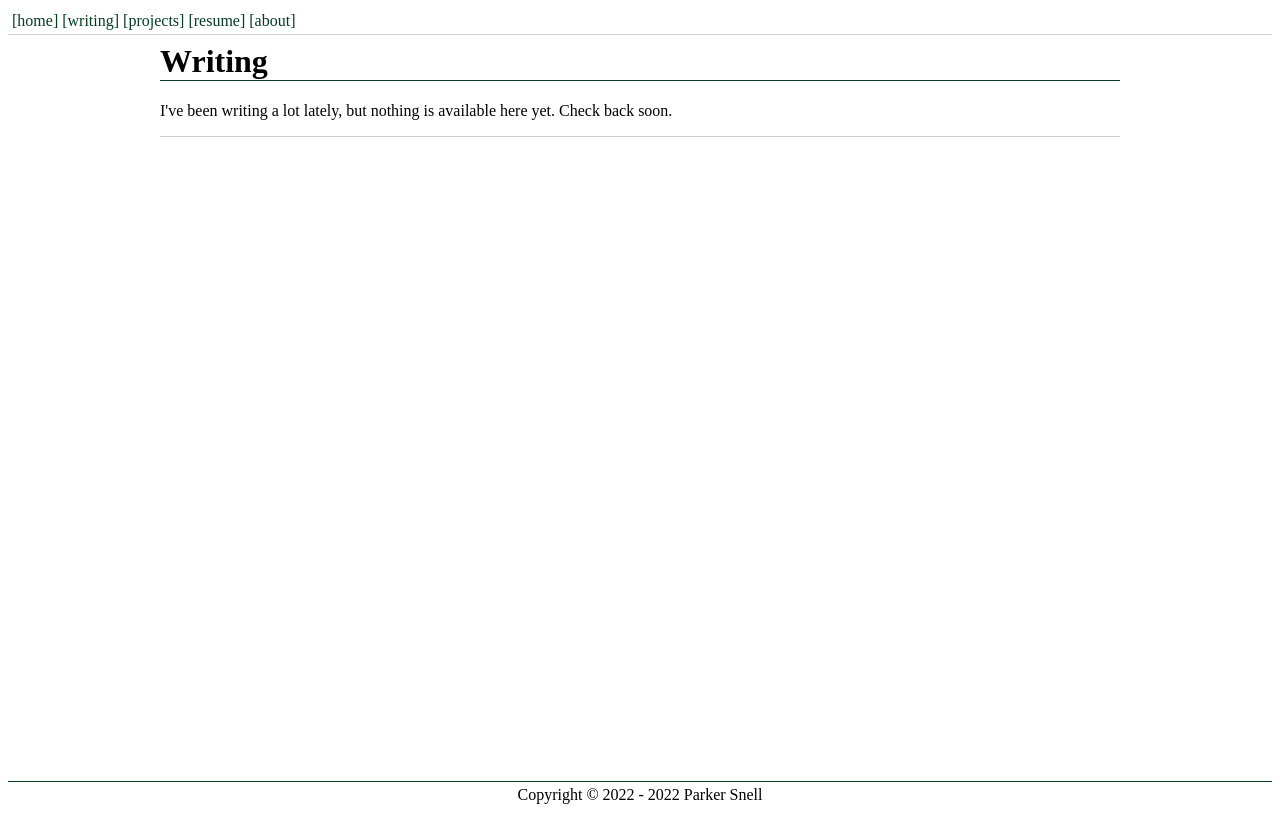
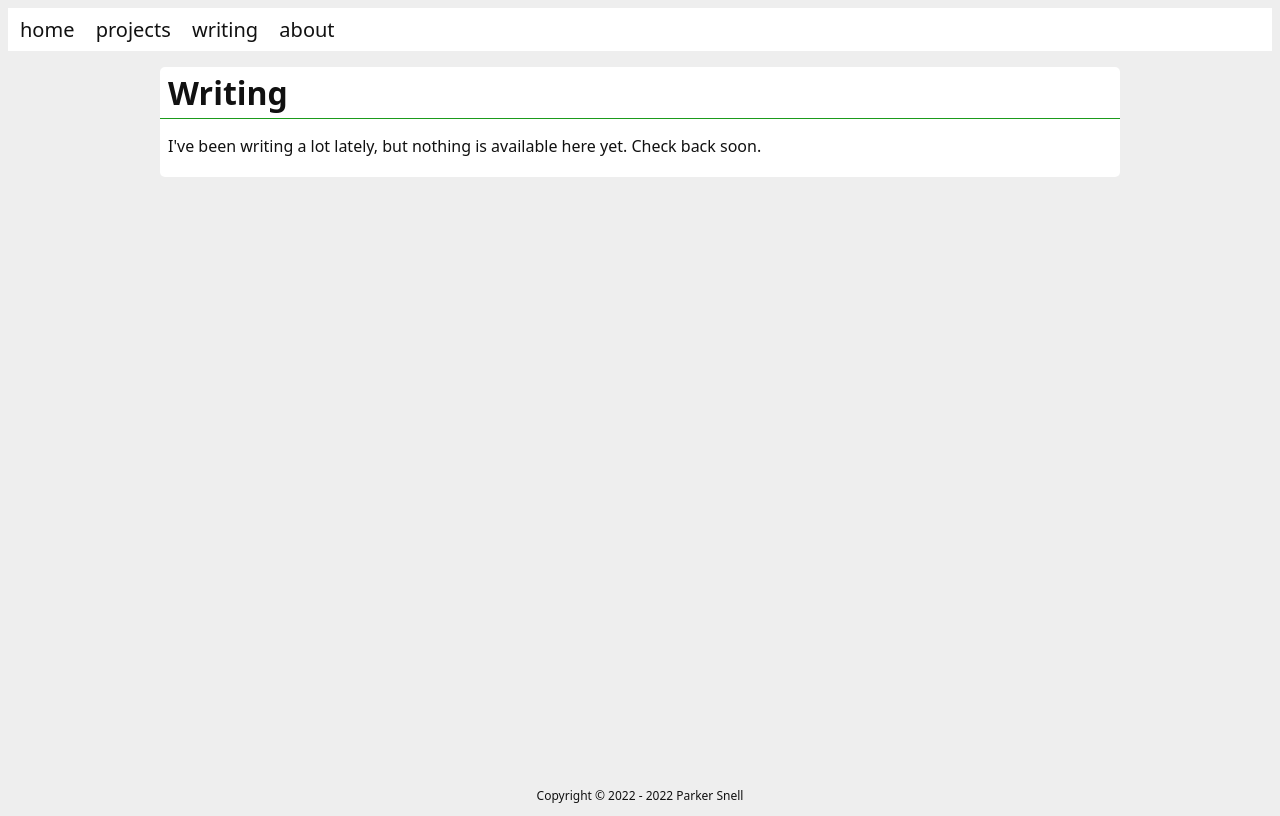
Before and after one commit to parkovski/parkovski.github.io, a SvelteKit app: page /writing in a window 1280 px wide. Built offline with nearby package versions, Linux system fonts and the light colour scheme.

Commit message:
Update site style

```diff
--- a/src/routes/+layout.svelte
+++ b/src/routes/+layout.svelte
@@ -2,13 +2,15 @@
   #page {
     position: relative;
     /* Subtract footer height */
-    min-height: calc(100vh - 1.5rem);
-    padding-bottom: 1.5rem;
+    min-height: calc(100vh - 1.25rem);
+    padding-bottom: 1.25rem;
   }
 
   nav {
-    padding: 4px;
-    border-bottom: 1px solid var(--color-border);
+    font-size: 1.25em;
+    padding: 8px 4px;
+    /* border-bottom: 1px solid var(--color-border); */
+    background-color: var(--color-bg-2);
   }
   #menu {
     display: inline;
@@ -18,38 +20,46 @@
   #menu>li {
     display: inline;
     overflow: hidden;
+    margin: 0 8px;
   }
   nav a {
+    color: var(--color-text);
     text-decoration: none;
+  }
+  nav a:hover, nav a:active {
+    color: var(--color-link);
   }
 
   #content {
     max-width: 960px;
-    margin: 0 auto 3px;
-    border-bottom: 1px solid var(--color-border);
+    background-color: var(--color-bg-2);
+    border-radius: 5px;
+    margin: 1rem auto;
+    padding: 4px 0;
   }
 
   footer {
+    font-size: 75%;
     position: absolute;
     left: 0;
     right: 0;
     bottom: 0;
     text-align: center;
     padding: .25rem 0;
-    border-top: 1px solid var(--color-link);
+    /* border-top: 1px solid var(--color-link); */
   }
 </style>
 <div id="page">
   <nav>
     <ul id="menu">
-      <li><a href="/">[home]</a></li>
-      <li><a href="/writing">[writing]</a></li>
-      <li><a href="/projects">[projects]</a></li>
-      <li><a href="/resume">[resume]</a></li>
-      <li><a href="/about">[about]</a></li>
+      <li><a href="/">home</a></li>
+      <li><a href="/projects">projects</a></li>
+      <li><a href="/writing">writing</a></li>
+      <li><a href="/about">about</a></li>
     </ul>
   </nav>
   <div id="content">
+    <slot name="header"></slot>
     <slot></slot>
   </div>
   <footer>Copyright &copy; 2022 - {new Date().getFullYear()} Parker Snell</footer>
--- a/src/routes/writing/+page.svelte
+++ b/src/routes/writing/+page.svelte
@@ -1,3 +1,9 @@
-<h1>Writing</h1>
-<p>I've been writing a lot lately, but nothing is available here yet. Check
-  back soon.</p>
+<div id="wrap-header">
+  <h1>Writing</h1>
+</div>
+<div id="wrap-body">
+  <p>
+    I've been writing a lot lately, but nothing is available here yet. Check
+    back soon.
+  </p>
+</div>
--- a/static/global.css
+++ b/static/global.css
@@ -1,48 +1,62 @@
 @media (prefers-color-scheme: light) {
-  * {
-    --color-text: #000;
+  html {
+    --color-text: #111;
     --color-text-2: #888;
     --color-text-inv: #fff;
-    --color-link: #033e21; /* #28e */
+    --color-link: #1B9B1B;
     --color-link-inv: #fff;
-    --color-border: #ccc;
-    --color-bg: #fff;
-    --color-bg-2: #eee;
+    --color-border: #ddd;
+    --color-bg: #eee;
+    --color-bg-2: #fff;
     --color-bg-3: #ddd;
     --color-bg-inv: #555;
   }
 }
 
 @media (prefers-color-scheme: dark) {
-  * {
-    --color-text: #fff;
+  html {
+    --color-text: #e3e3e3;
     --color-text-2: #aaa;
     --color-text-inv: #000;
-    --color-link: #3ba872; /* #8cf */
+    --color-link: #55D255;
     --color-link-inv: #000;
-    --color-border: #666;
+    --color-border: #444;
     --color-bg: #111;
-    --color-bg-2: #333;
-    --color-bg-3: #555;
+    --color-bg-2: #222;
+    --color-bg-3: #282828;
     --color-bg-inv: #ddd;
   }
 }
 
-html, body {
+html {
+  font-family: system-ui, -apple-system, Segue UI, Roboto, Ubuntu, Cantarell,
+    Noto Sans, sans-serif, BlinkMacSystemFont, "Segoe UI", Helvetica, Arial,
+    "Apple Color Emoji", "Segoe UI Emoji", "Segoe UI Symbol";
+}
+
+body {
   background-color: var(--color-bg);
   color: var(--color-text);
 }
 
-h1 {
+#wrap-header {
   border-bottom: 1px solid var(--color-link);
-  margin-top: 0.5rem;
+  /*margin-top: 0.5rem;*/
+}
+
+#wrap-header h1 {
+  margin: 0 0 4px;
+  padding: 0 8px;
+}
+
+#wrap-body {
+  padding: 0 8px;
 }
 
 a {
   color: var(--color-link);
+  text-decoration: none;
 }
 a:hover, a:active {
-  text-decoration: none;
-  background-color: var(--color-link);
-  color: var(--color-link-inv);
+  text-decoration: underline;
 }
```
Also changed, not shown: package.json (+16 -16 lines), src/routes/+page.svelte (+10 -4 lines), src/routes/about/+page.svelte (+6 -2 lines), src/routes/projects/+page.svelte (+8 -4 lines), 1 other file (tests, documents, lock files or other folders).
